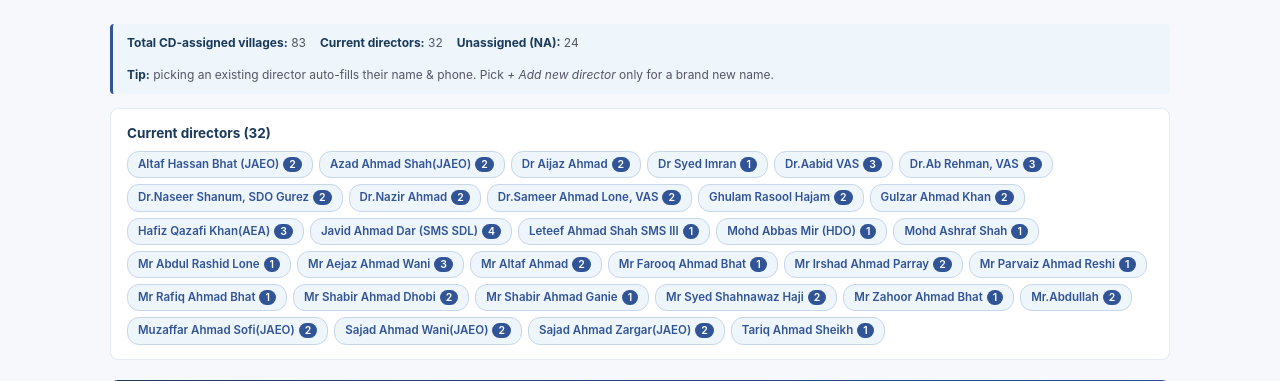
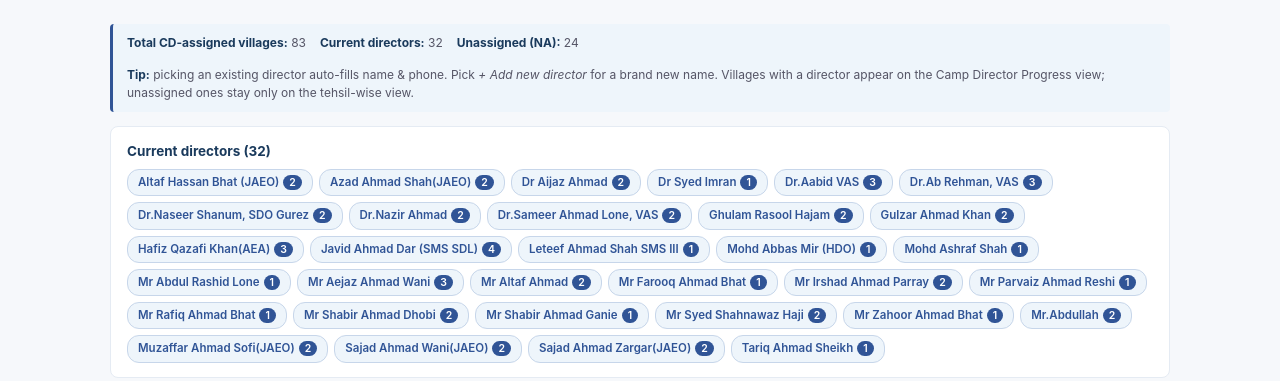
Before and after one commit to peerzadaobaid/Famrer-ID-Progress, a Flask app: page /admin/cd-reconciliation in a window 1280 px wide. Shown: the part 91-472 px from the top of the page. Run offline with Flask 3, Linux system fonts and the light colour scheme; the visitor is signed in with stand-in values (Sample User, id 1).

Commit message:
Add files via upload

```diff
--- a/templates/cd_reconciliation.html
+++ b/templates/cd_reconciliation.html
@@ -29,6 +29,7 @@
   .sticky-save { position: sticky; bottom: 0; background: #fff; padding: 14px 0; border-top: 1px solid #e5ebf3; margin-top: 20px; display: flex; justify-content: space-between; align-items: center; gap: 12px; z-index: 10; }
   .pill { display: inline-block; padding: 2px 8px; border-radius: 10px; font-size: 10.5px; font-weight: 700; letter-spacing: 0.2px; white-space: nowrap; }
   .pill-unassigned { background: #fde8e8; color: #a63434; }
+  .pill-fb { background: #fff2d6; color: #8a5a00; margin-left: 6px; }
   .roster-panel { margin-bottom: 20px; padding: 14px 16px; background: #fff; border: 1px solid #e5ebf3; border-radius: 8px; }
   .roster-panel h3 { font-size: 13.5px; color: #1a3a5c; margin-bottom: 8px; }
   .roster-chips { display: flex; flex-wrap: wrap; gap: 6px; }
@@ -64,7 +65,7 @@
     <span><b>Total CD-assigned villages:</b> {{ total_villages }}</span>
     <span><b>Current directors:</b> {{ total_directors }}</span>
     <span><b>Unassigned (NA):</b> {{ total_unassigned }}</span>
-    <span><b>Tip:</b> picking an existing director auto-fills their name &amp; phone. Pick <i>+ Add new director</i> only for a brand new name.</span>
+    <span><b>Tip:</b> picking an existing director auto-fills name &amp; phone. Pick <i>+ Add new director</i> for a brand new name. Villages with a director appear on the Camp Director Progress view; unassigned ones stay only on the tehsil-wise view.</span>
   </div>
 
   {% if roster %}
@@ -100,7 +101,7 @@
             <tbody>
               {% for r in group.rows %}
                 <tr class="{% if r.is_unassigned %}unassigned{% endif %}">
-                  <td class="v-name">{{ r.village }}</td>
+                  <td class="v-name">{{ r.village }}{% if r.is_first_bucket %}<span class="pill pill-fb">1st Bucket</span>{% endif %}</td>
                   <td class="current">
                     {% if r.is_unassigned %}
                       <span class="pill pill-unassigned">unassigned</span>
```
